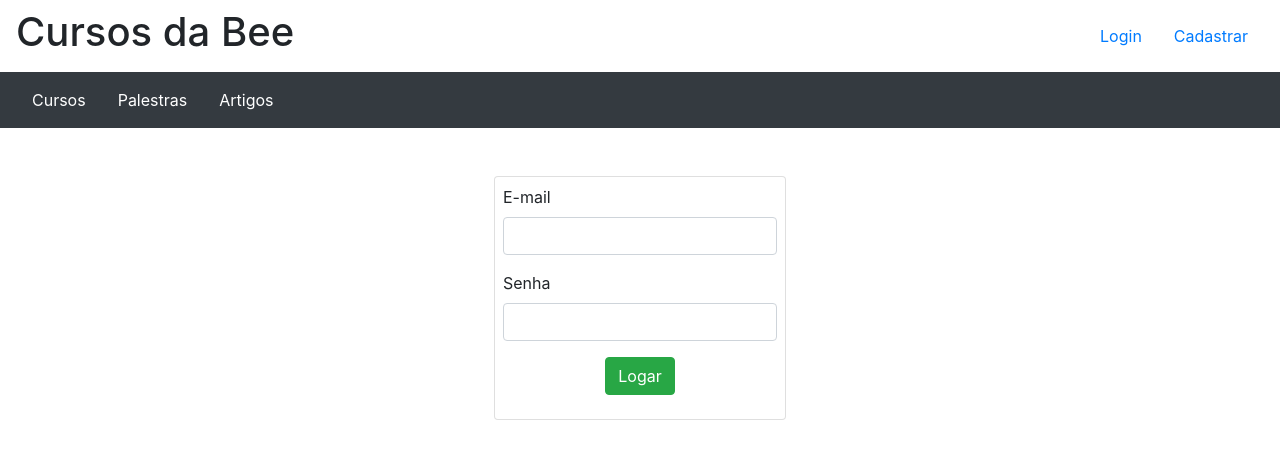
After one commit to beebones/lojaCursoDH, a PHP site: page /login.php in a window 1280 px wide. The commit adds this page. Shown: the top 467 px of the page. Run offline with PHP 8.4, Linux system fonts and the light colour scheme.

Commit message:
adicionando login e sessões

```diff
--- /dev/null
+++ b/login.php
@@ -0,0 +1,52 @@
+<?php
+//usuario cadastrado no banco
+$usuario = ["email" => "gelbundschwarz@gmail.com",
+"senha"=>'$2y$10$qlz6DSpQ6TTJEYJEee6kxetW9D0oi/fivuPCX3JcNE6A.nwlWrB/.'];
+if($_POST) {
+    $email = $_POST['email'];
+    $senha = $_POST['senha'];
+    //validando e-mail
+    if($email == $usuario['email']) {
+        //validando senha
+        if(password_verify($senha, $usuario['senha'])) {
+            session_start();
+            $_SESSION['usuario'] = ["nome" => "Bee"];
+            header('Location:index.php');
+        } else {
+            echo "Email ou senha inválidas";
+        }
+
+    } else {
+        echo "Email ou senha inválidas";
+    }
+}
+?>
+
+<!DOCTYPE html>
+<html lang="en">
+<head>
+    <meta charset="UTF-8">
+    <meta name="viewport" content="width=device-width, initial-scale=1.0">
+    <meta http-equiv="X-UA-Compatible" content="ie=edge">
+    <link rel="stylesheet" href="https://stackpath.bootstrapcdn.com/bootstrap/4.3.1/css/bootstrap.min.css" integrity="sha384-ggOyR0iXCbMQv3Xipma34MD+dH/1fQ784/j6cY/iJTQUOhcWr7x9JvoRxT2MZw1T" crossorigin="anonymous">
+    <title>Login</title>
+</head>
+<body>
+    <?php include_once('header.php'); ?>
+    <main class="d-flex justify-content-center align-items-center p-5">
+        <form action="login.php" method="post" class="card p-2">
+            <div class="form-group">
+                <label for="email">E-mail</label>
+                <input type="email" name="email" id="email" class="form-control" require>
+            </div>
+            <div class="form-group">
+                <label for="senha">Senha</label>
+                <input type="password" name="senha" id="senha" class="form-control" require>
+            </div>
+            <div class="form-group text-center">
+                <button class="btn btn-success" type="submit">Logar</button>
+            </div>
+        </form>
+    </main>
+</body>
+</html>
--- a/produto.json
+++ b/produto.json
@@ -1 +1 @@
-[{"nome":"Curso FullStack","preco":"11111","desc":"teste","img":"superimagem-megacurioso-102197968005258147.jpg"},{"nome":"Curso Backend","preco":"11111","desc":"outro teste","img":"superimagem-megacurioso-102197968005258147.jpg"},{"nome":"Curso Marketing","preco":"12000","desc":"","img":"superimagem-megacurioso-102197968005258147.jpg"},{"nome":"Curso de UX","preco":"10000","desc":"curso \u00f3timo","img":"img\/superimagem-megacurioso-102197968005258147.jpg"}]
+[{"nome":"Curso JS","preco":"1200","desc":"Curso completo","img":"img\/js.jpg"}]
--- a/variaveis.php
+++ b/variaveis.php
@@ -1,6 +1,7 @@
 <?php
+session_start();
     $nomeSistema = "Cursos da Bee";
-    $usuario = ["nome"=>"BeeBones"];
+    $usuario = isset($_SESSION['usuario'])? $_SESSION['usuario']:"";
     $nomeArquivo = "produto.json";
     $produtos = json_decode(file_get_contents($nomeArquivo), true);
 
```
Also changed, not shown: img/JavaScript_logo_2.svg (added), img/js.jpg (added).
